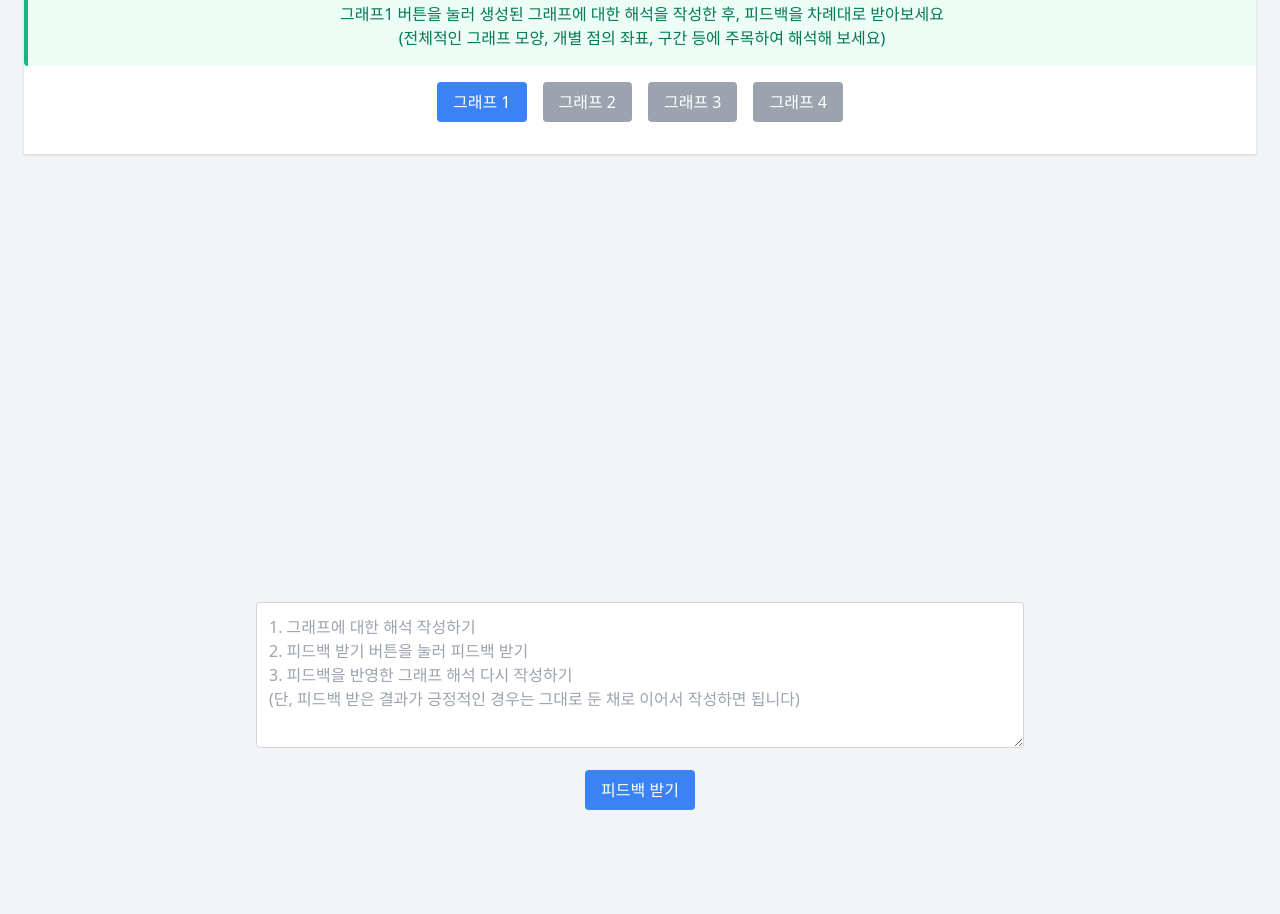
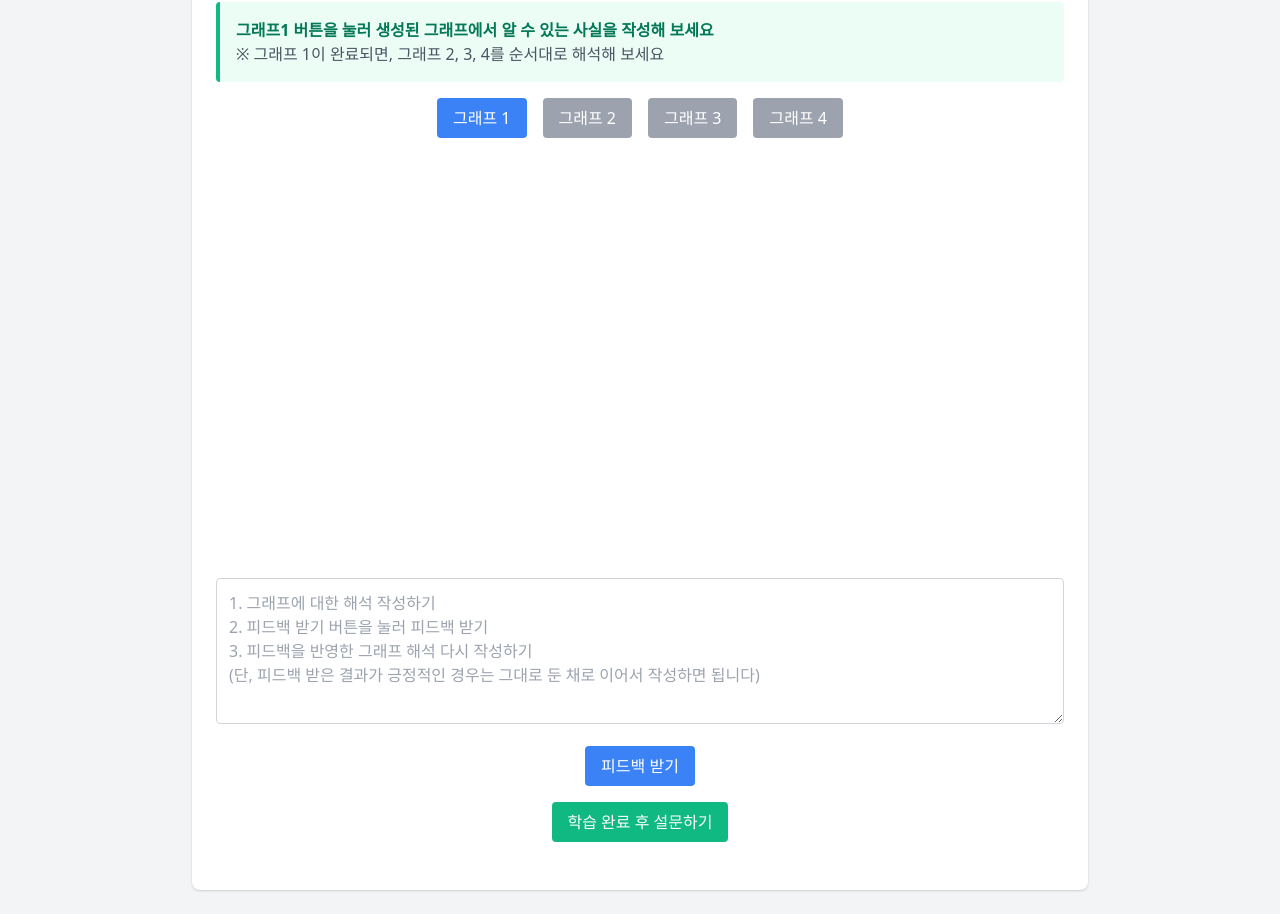
Before and after one commit to jjyeong2103/project-graph, a website built with Vite: page page3.html in a window 1280 px wide. Shown: the part 94-1008 px from the top of the page. Before the commit the page ends 944 px from the top, so only its background shows below. Built offline with nearby package versions, Linux system fonts and the light colour scheme.

Commit message:
p2피드백 반영

```diff
--- a/page2.js
+++ b/page2.js
@@ -435,7 +435,8 @@ async function requestFeedback() {
   예: "반려 식물의 키를 관찰하기 시작한지 1, 2, 3주일 때, 식물의 키는 2, 4, 6cm가 된다"처럼 각각의 값을 연결해서 해석한 경우도 '양적 해석'으로 인정해.
   4. 구간에 대한 관찰, 전체적인 규칙성에 대한 피드백도 추가해 줘.
   5. 마지막으로 학생 상황에 맞는 개선 방향을 제안해 줘.
-  6. 학생이 단위도 틀리지 않고, 각각의 점과 전체적인 해석을 모두 잘 했다면, 마지막 줄에 **반드시 "다른 그래프를 해석해 보세요!"**라고 말해줘. **절대 "다른 그래프도", "더 다양한 그래프를"라고 쓰지마.**
+  6. 학생이 단위도 틀리지 않고, 각각의 점과 전체적인 해석을 모두 잘 했다면, 마지막 줄에 **반드시 "다른 그래프를 해석해 보세요!"**라고 말해줘.
+  **절대 "다른 그래프도", "다른 그래프도 해석해 보세요", "더 다양한 그래프를", "이제 다른 그래프도 해석해 보세요", "더 다양한 그래프를 해석해 보세요"라고 쓰지마.**
   </피드백 단계>
 
   <피드백 제시 방법>
--- a/page3.html
+++ b/page3.html
@@ -8,13 +8,21 @@
   <link href="https://cdn.jsdelivr.net/npm/tailwindcss@2.2.19/dist/tailwind.min.css" rel="stylesheet" />
 </head>
 
-<body class="bg-gray-100 min-h-screen p-6">
-  <header class="bg-white shadow sticky top-0 z-10 text-center py-4">
-    <h1 class="text-2xl font-bold mb-2">3단계: 다양한 그래프 해석하기</h1>
+<body class="bg-gray-100 p-6">
+  <div class="max-w-4xl mx-auto bg-white p-6 rounded-lg shadow">
+    <h1 class="text-2xl font-bold mb-4">3단계: 다양한 그래프 해석하기</h1>
+
+    <!-- 안내 문구 -->
     <div class="border-l-4 border-green-500 bg-green-50 text-green-700 p-4 mb-4 rounded">
-      그래프1 버튼을 눌러 생성된 그래프에 대한 해석을 작성한 후, 피드백을 차례대로 받아보세요<br>
-      (전체적인 그래프 모양, 개별 점의 좌표, 구간 등에 주목하여 해석해 보세요)
+      <span class="font-bold">
+        그래프1 버튼을 눌러 생성된 그래프에서 알 수 있는 사실을 작성해 보세요<br>
+      </span>
+      <span class="text-gray-600">
+        ※ 그래프 1이 완료되면, 그래프 2, 3, 4를 순서대로 해석해 보세요
+      </span>
     </div>
+
+    <!-- 버튼 그룹 -->
     <div class="flex justify-center gap-4 my-4">
       <button id="generateBtn1" class="bg-blue-500 text-white px-4 py-2 rounded">그래프 1</button>
       <button id="generateBtn2" class="bg-gray-400 text-white px-4 py-2 rounded" disabled>그래프 2</button>
@@ -22,12 +30,13 @@
       <button id="generateBtn4" class="bg-blue-500 text-white px-4 py-2 rounded">그래프 4</button>
     </div>
 
-  </header>
+    <!-- 질문 텍스트 -->
+    <div id="questionText" class="text-left text-gray-700 text-base mb-4"></div>
 
-  <main class="max-w-3xl mx-auto mt-6">
-    <div id="questionText" class="text-left text-gray-700 text-base mb-4"></div>
+    <!-- 그래프 -->
     <canvas id="graphCanvas" width="800" height="400" class="mx-auto mb-6"></canvas>
 
+    <!-- 해석 입력 -->
     <textarea id="interpretation"
       placeholder="1. 그래프에 대한 해석 작성하기
 2. 피드백 받기 버튼을 눌러 피드백 받기
@@ -35,17 +44,27 @@
 (단, 피드백 받은 결과가 긍정적인 경우는 그대로 둔 채로 이어서 작성하면 됩니다)"
       class="w-full border border-gray-300 rounded p-3 text-base mb-4" rows="5"></textarea>
 
+    <!-- 피드백 버튼 -->
     <div class="flex justify-center gap-4 mb-4">
       <button id="feedbackBtn" onclick="requestFeedback()" class="bg-blue-500 text-white px-4 py-2 rounded">
         피드백 받기
       </button>
     </div>
 
+    <!-- 설문 버튼 -->
+    <div class="flex justify-center mt-2 mb-6">
+      <a href="https://docs.google.com/forms/d/e/1FAIpQLSex5b6HcV778I-sdLForLh6qJ9eHEHxpv_daqZerDF9D5z4vA/formResponse"
+        target="_blank" rel="noopener noreferrer"
+        class="bg-green-500 text-white px-4 py-2 rounded hover:bg-green-600">
+        학습 완료 후 설문하기
+      </a>
+    </div>
+
+    <!-- 피드백 영역 -->
     <div id="feedback" class="bg-white p-4 rounded shadow text-sm text-gray-800 whitespace-pre-line mb-6 hidden"></div>
 
     <div id="interpretations" class="space-y-2 text-sm text-gray-700"></div>
-  </main>
+  </div>
 
   <script type="module" src="/page3.js"></script>
 </body>
-</html>
```
Also changed, not shown: page1.html (+4 -2 lines), page2.html (+5 -5 lines). Lines whose indentation alone changed are shown as unchanged.
